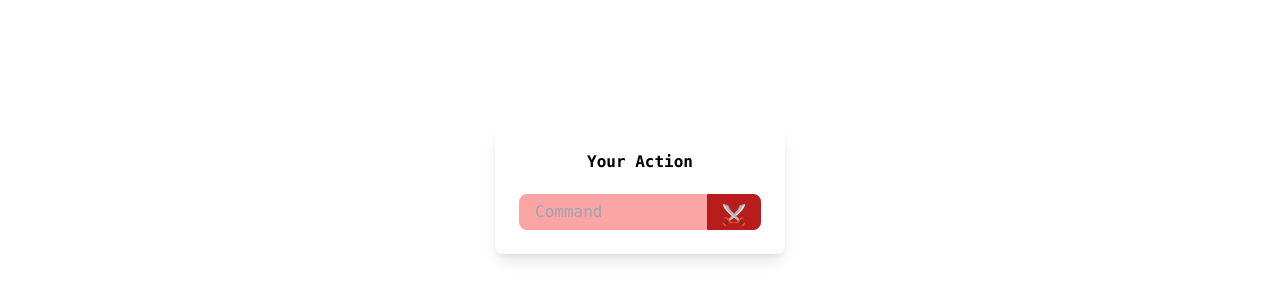
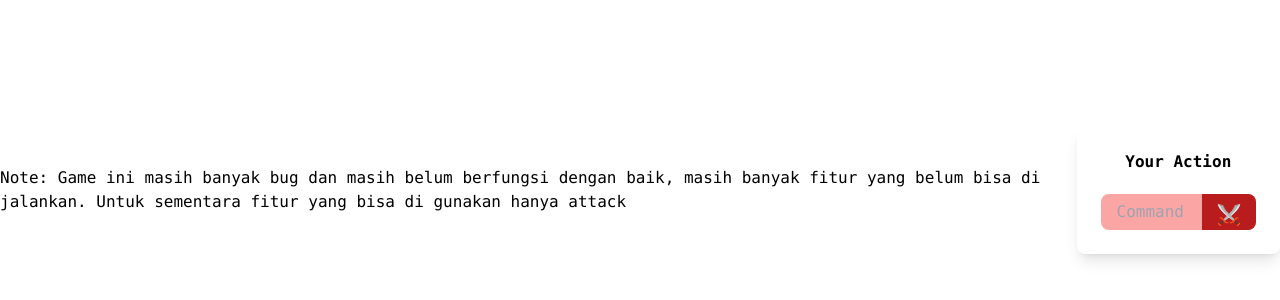
Before and after one commit to Mipomi/rpg-text-website, a website: page index.html in a window 1280 px wide. Shown: the part 210-510 px from the top of the page. Drawn offline with Linux system fonts and the light colour scheme.

Commit message:
TF v12.1.1

```diff
--- a/index.html
+++ b/index.html
@@ -1,3 +1,5 @@
+<!-- develov: mipomi/12s -->
+<!-- gitHub: https://github.com/mipomi -->
 <!doctype html>
 <html lang="en">
 <head>
@@ -8,6 +10,7 @@
 </head>
 <body class="font-mono">
     <div class="flex justify-center items-center h-screen">
+        <h2>Note: Game ini masih banyak bug dan masih belum berfungsi dengan baik, masih banyak fitur yang belum bisa di jalankan. Untuk sementara fitur yang bisa di gunakan hanya attack</h2>
         <div class="card p-6 rounded-lg shadow-lg">
             <h2 class="text-center font-semibold mb-5">Your Action</h2>
             <div id="output-container" class="textarea-container mb-4"></div>
```
Also changed, not shown: README.md (added).
